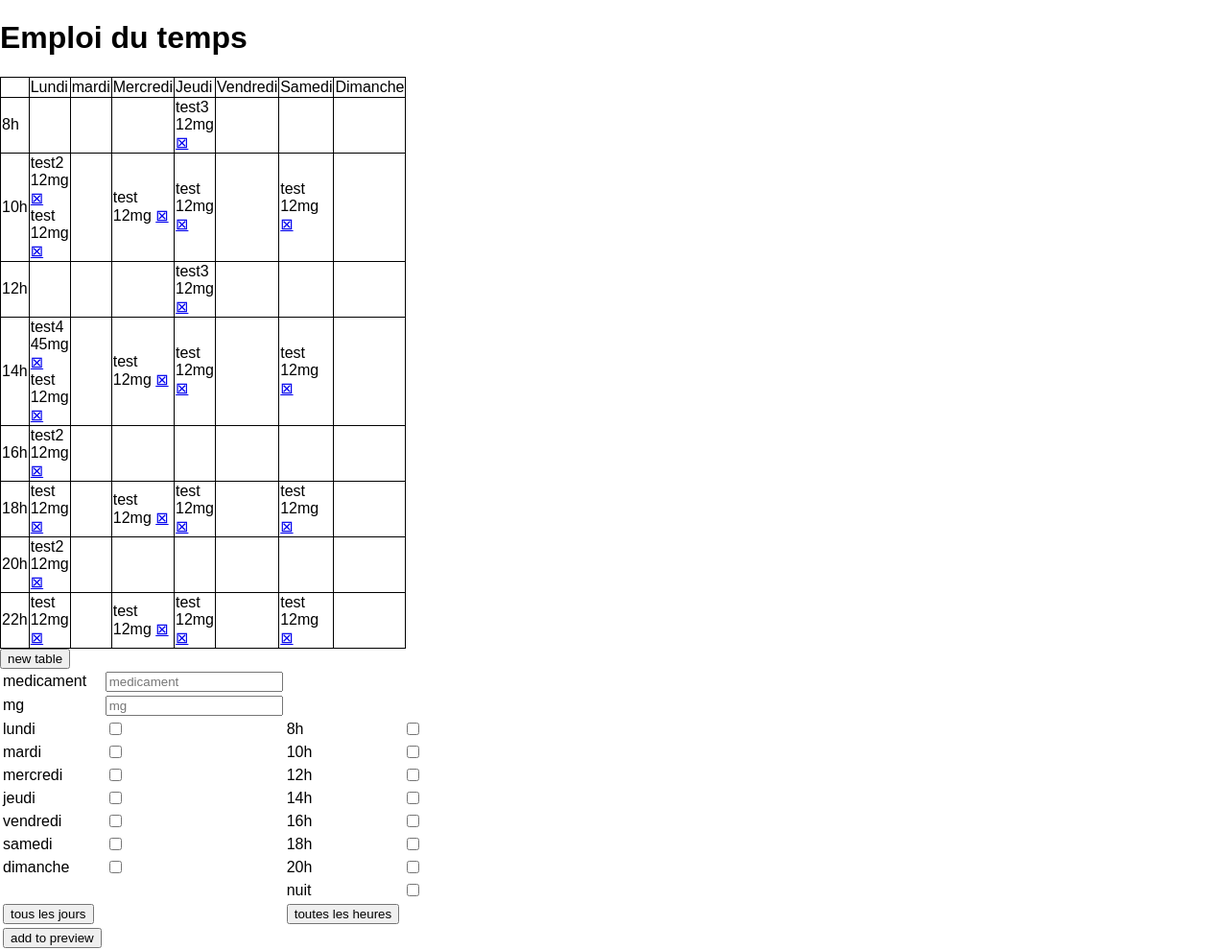
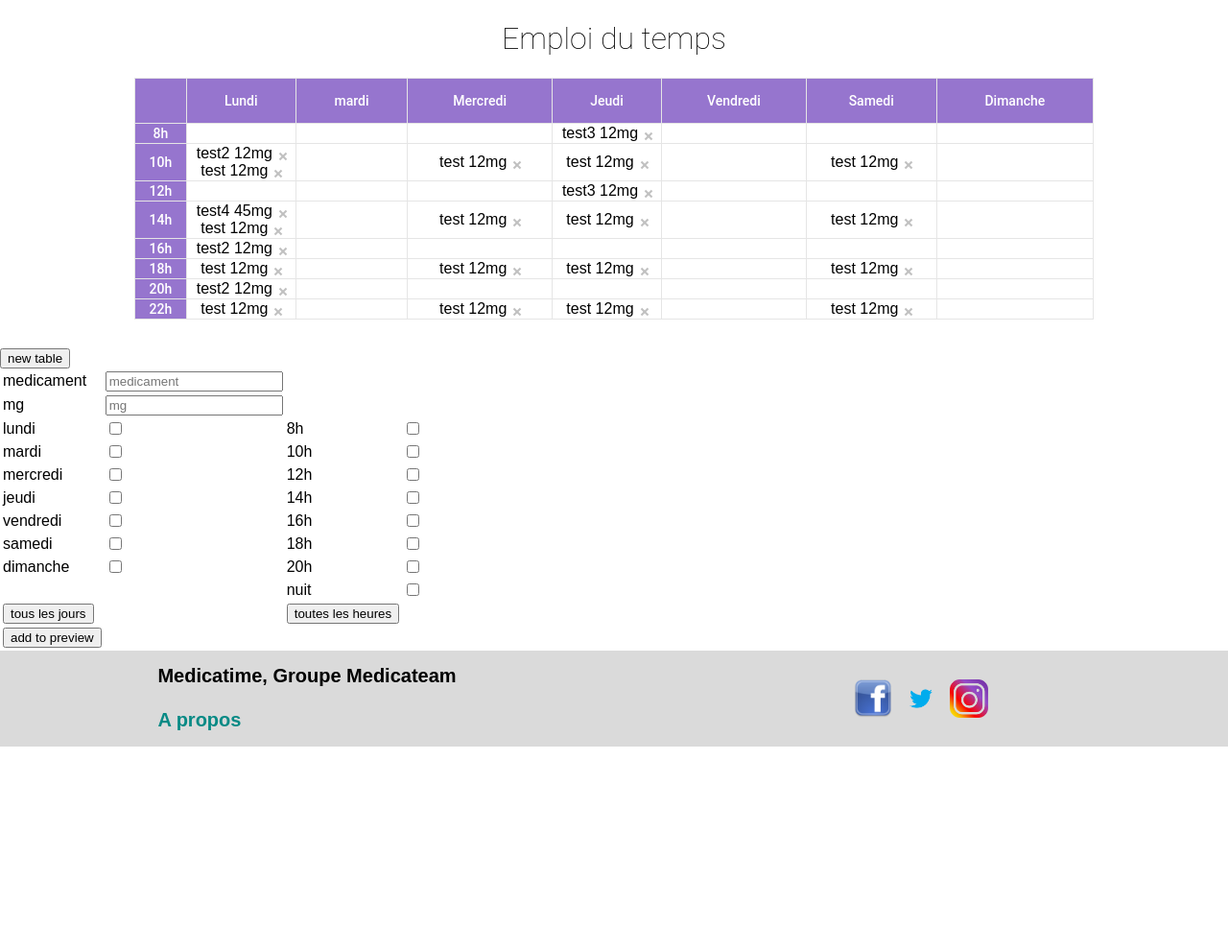
Before and after one commit to cedmer/projet_transverse_medicatime, a PHP site: page /medicatime.php in a window 1280 px wide. Shown: the part 98-1088 px from the top of the page at 96% size. After the commit the page ends 876 px from the top, so only its background shows below. Run offline with PHP 8.4, Linux system fonts and the light colour scheme; data comes from the database, SQL or seed files in the repository; some web fonts are replaced.

Commit message:
Ajout Css timetable

```diff
--- a/medicatime.php
+++ b/medicatime.php
@@ -4,13 +4,15 @@
 
 <!DOCTYPE html>
 <html>
+
 <head>
     <meta charset="utf-8" />
     <title>Medicatime</title>
     <link rel="icon" type="image/png" href="images/logo_medicatime.png" />
-    <link href="include/style.css" rel="stylesheet" type="text/css"/>
-    <link href="include/style_main.css" rel="stylesheet" type="text/css"/>
+    <link href="include/style.css" rel="stylesheet" type="text/css" />
+    <link href="include/style_main.css" rel="stylesheet" type="text/css" />
     <link href="https://fonts.googleapis.com/css?family=Muli&display=swap" rel="stylesheet">
+    <link rel="stylesheet" href="style_Mainpage.css">
 </head>
 
 
@@ -22,6 +24,7 @@
 
 <body>
 
+    <div id="time_table_container">
         <div id="table_preview">
             <h1>Emploi du temps</h1>
             <table>
@@ -29,6 +32,7 @@
                 tab_preview();
                 ?>
             </table>
+        </div>
     </div>
 
         <div id="forms">
--- /dev/null
+++ b/style_Mainpage.css
@@ -0,0 +1,60 @@
+#table_preview table ,#table_preview td, #table_preview tr{
+    margin: 0 auto;
+    border: 1px solid #e5e5e5;
+    text-align: center;
+    border-collapse: collapse;
+    margin-bottom: 30px;
+}
+#table_preview table{
+    min-width: 1000px;
+}
+#time_table_container{
+    margin: 0 auto;
+    text-align: center;
+    background-color: #FFFFFF;
+    border-radius: 6px;
+
+}
+
+.jour,.heures{
+    font-family: 'Roboto', sans-serif;
+    background: #9675ce ;
+    color: #FFF;
+    font-size: 14px ;
+    font-weight: 500;
+
+}
+.jour {
+    padding: 15px;
+}
+.champs{
+   padding-right: 15px;
+}
+h1{
+    font-family: 'Roboto', sans-serif;
+    font-size: 32px;
+    font-weight: 100;
+}
+
+.close {
+    position: absolute;
+    opacity: 0.3;
+  }
+  .close:hover {
+    opacity: 1;
+  }
+  .close:before, .close:after {
+    position: absolute;
+    left: 10px;
+    top: 7px;
+    content: ' ';
+    height: 10px;
+    width: 2px;
+    background-color: #333;
+  }
+  .close:before {
+    transform: rotate(45deg);
+  }
+  .close:after {
+    transform: rotate(-45deg);
+  }
--- a/tab_preview.php
+++ b/tab_preview.php
@@ -9,24 +9,24 @@ function tab_preview(){
     $result = mysqli_query($conn, $sql);
 
     echo "<tr>
-                <td></td>
-                <td>Lundi</td>
-                <td>mardi</td>
-                <td>Mercredi</td>
-                <td>Jeudi</td>
-                <td>Vendredi</td>
-                <td>Samedi</td>
-                <td>Dimanche</td>
+                <td class='jour'></td>
+                <td class='jour'>Lundi</td>
+                <td class='jour'>mardi</td>
+                <td class='jour'>Mercredi</td>
+                <td class='jour'>Jeudi</td>
+                <td class='jour'>Vendredi</td>
+                <td class='jour'>Samedi</td>
+                <td class='jour'>Dimanche</td>
             </tr>";
 
     for ($i=8; $i<=22; $i+=2){
-        echo "<tr> <td>".$i."h</td>";
+        echo "<tr> <td class='heures'>".$i."h</td>";
 
         for ($j=1; $j<=7; $j++){
-            echo "<td>";
+            echo "<td class='champs'>";
             while ($rows = mysqli_fetch_array($result)){
                 if (($rows['heure']=="$i")&&($rows['jour']=="$j")){
-                    echo $rows['medicament']."  ".$rows['dosage']."mg <a href='remove_and_modify.php?id=".$rows['tid']."'>&timesb;</a></br>";
+                    echo $rows['medicament']."  ".$rows['dosage']."mg <a href='remove_and_modify.php?id=".$rows['tid']."' class='close'></a></br>";
                 }
             }
             echo "</td>";
```
Lines whose indentation alone changed are shown as unchanged.
